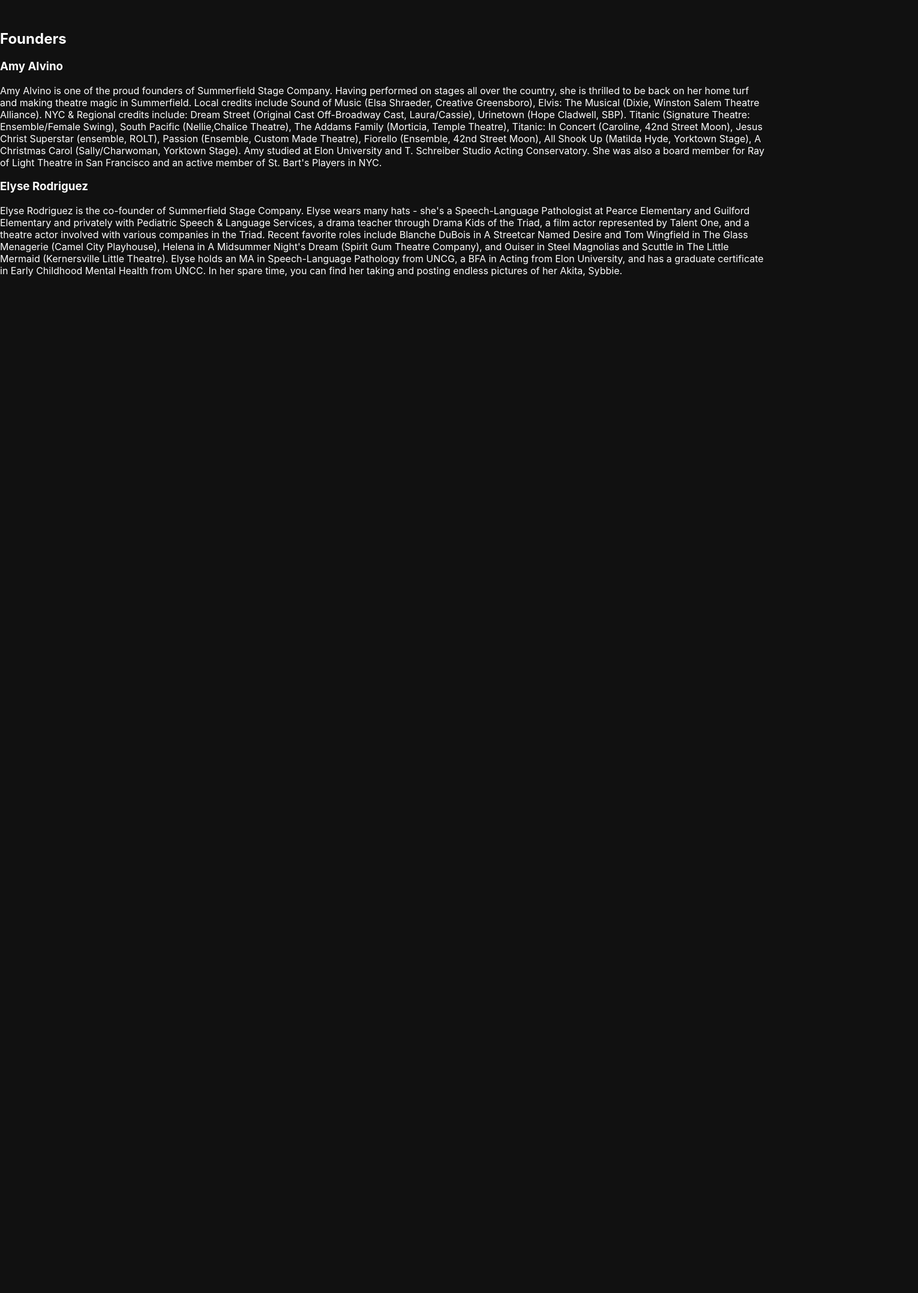
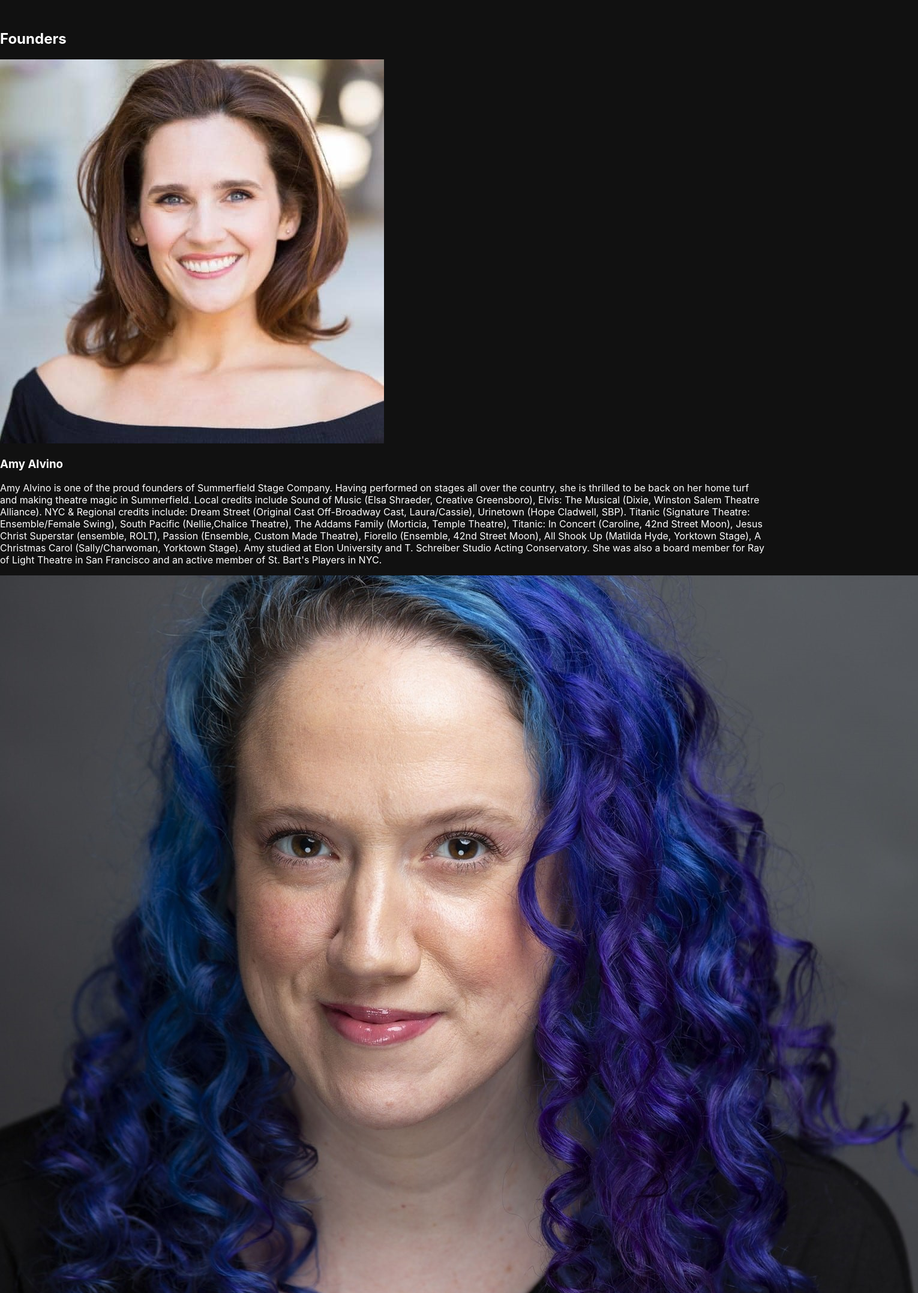
Before and after one commit to salvat36/summerfield, a React (Create React App) app in the folder client/: page /about in a window 1280 px wide. Shown: the part 1158-3313 px from the top of the page at 60% size, 1530 px wide, since content can reach past the window. Before the commit the page ends 1635 px from the top, so only its background shows below. Built offline with nearby package versions, Linux system fonts and the light colour scheme.

Commit message:
add images of founders headshots

```diff
--- a/client/src/components/About.js
+++ b/client/src/components/About.js
@@ -33,12 +33,18 @@ function About() {
           <h2>Founders</h2>
 
           <div className="alvino-container">
+
+            <img src={process.env.PUBLIC_URL + "/media/alvino-headshot.jpg"} alt="headshot of Amy Avlino" />
+
             <h3>Amy Alvino</h3>
 
             <p>Amy Alvino is one of the proud founders of Summerfield Stage Company. Having performed on stages all over the country, she is thrilled to be back on her home turf and making theatre magic in Summerfield. Local credits include Sound of Music (Elsa Shraeder, Creative Greensboro), Elvis: The Musical (Dixie, Winston Salem Theatre Alliance). NYC & Regional credits include: Dream Street (Original Cast Off-Broadway Cast, Laura/Cassie), Urinetown (Hope Cladwell, SBP). Titanic (Signature Theatre: Ensemble/Female Swing), South Pacific (Nellie,Chalice Theatre), The Addams Family (Morticia, Temple Theatre), Titanic: In Concert (Caroline, 42nd Street Moon), Jesus Christ Superstar (ensemble, ROLT), Passion (Ensemble, Custom Made Theatre), Fiorello (Ensemble, 42nd Street Moon), All Shook Up (Matilda Hyde, Yorktown Stage), A Christmas Carol (Sally/Charwoman, Yorktown Stage). Amy studied at Elon University and T. Schreiber Studio Acting Conservatory. She was also a board member for Ray of Light Theatre in San Francisco and an active member of St. Bart's Players in NYC.</p>
           </div>
 
           <div className="rodriguez-container">
+
+            <img src={process.env.PUBLIC_URL + "/media/rodriguez-headshot.jpg"} alt="headshot of Elyse Rodriguez" />
+
             <h3>Elyse Rodriguez</h3>
 
             <p>Elyse Rodriguez is the co-founder of Summerfield Stage Company. Elyse wears many hats - she's a Speech-Language Pathologist at Pearce Elementary and Guilford Elementary and privately with Pediatric Speech & Language Services, a drama teacher through Drama Kids of the Triad, a film actor represented by Talent One, and a theatre actor involved with various companies in the Triad. Recent favorite roles include Blanche DuBois in A Streetcar Named Desire and Tom Wingfield in The Glass Menagerie (Camel City Playhouse), Helena in A Midsummer Night's Dream (Spirit Gum Theatre Company), and Ouiser in Steel Magnolias and Scuttle in The Little Mermaid (Kernersville Little Theatre). Elyse holds an MA in Speech-Language Pathology from UNCG, a BFA in Acting from Elon University, and has a graduate certificate in Early Childhood Mental Health from UNCC. In her spare time, you can find her taking and posting endless pictures of her Akita, Sybbie.</p>
```
Also changed, not shown: client/src/components/About.css (line endings or trailing spaces).
